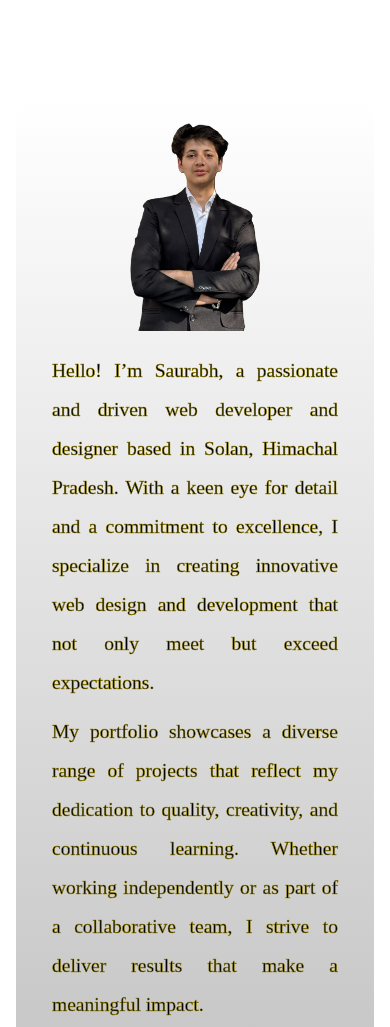
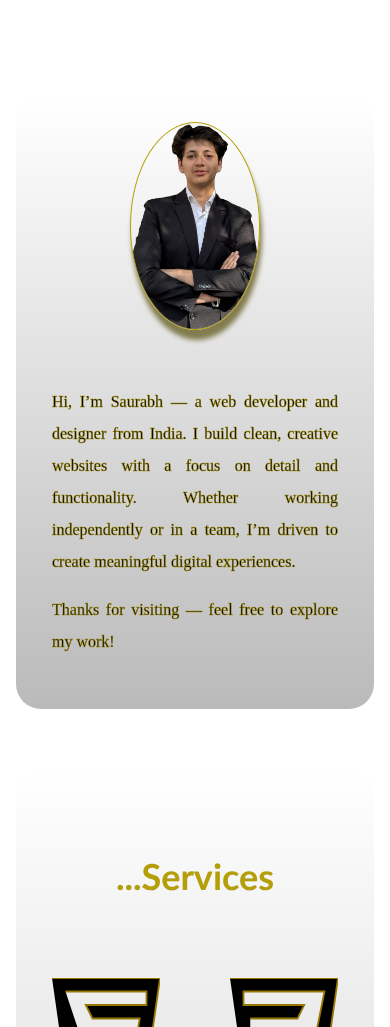
Before and after one commit to Saurabh-1785/Portfolio, a plain HTML site: page index.html in a window 390 px wide. Shown: the part 488-1515 px from the top of the page. Drawn offline with Linux system fonts and the light colour scheme; a web font is replaced by a local one.

Commit message:
make about paragraph smaller, adjust services svgs

```diff
--- a/index.html
+++ b/index.html
@@ -44,7 +44,7 @@
       <p class="console-line">console.log {</p>
       <h1 class="console-name1">'Saurabh</h1>
       <h1 class="console-name2">Chauhan'</h1>
-      <p class="console-line">}</p>
+      <p class="console-line">};</p>
     </div>
 
 
@@ -60,28 +60,25 @@
   </div>
 
   <div class="about" id="about">
-    <img src="images/2.png" alt="Image" class="left-image">
+    <div class="about-items">
+      <img src="images/2.png" alt="Image" class="left-image">
 
-    <p>
-      Hello! I’m Saurabh, a passionate and driven web developer and designer based in  Solan, Himachal Pradesh. With a keen eye for detail and a commitment to excellence, I specialize in creating  innovative web design and development that not only meet but exceed expectations.
+      <div class="about-paragraph">
+        <p>
+          Hi, I’m Saurabh — a web developer and designer from India.
+          I build clean, creative websites with a focus on detail and functionality.
+          Whether working independently or in a team, I’m driven to create meaningful digital experiences.
+          <p>Thanks for visiting — feel free to explore my work!</p>
 
-    </p>
-
-    <p>
-      My portfolio showcases a diverse range of projects that reflect my dedication to quality, creativity, and continuous learning. Whether working independently or as part of a collaborative team, I strive to deliver results that make a meaningful impact.
-
-    </p>
-
-    <p>
-      Thank you for visiting my portfolio. I invite you to explore my work and discover how my skills and experience can contribute to your next project.
-
-    </p>
+        </p>
+      </div>
+    </div>
 
   </div>
 
   <div class="services" id="services">
 
-    <h1>Services</h1>
+    <h1>...Services</h1>
 
     <div class="grid-container1">
 
@@ -204,7 +201,7 @@
   </div>
 
   <div class="project-container" id="projects">
-    <h1 class="project-heading">Projects</h1>
+    <h1 class="project-heading">...Projects</h1>
 
     <div class="project-grid">
 
--- a/style.css
+++ b/style.css
@@ -233,27 +233,34 @@ button:hover{
   box-sizing: border-box;
 }
 
+.about-items {
+  display: flex;
+  flex-wrap: wrap;
+  gap: 20px;
+  align-items: center;
+}
 
-
-.about p{
-
+.about-paragraph{
+  flex: 1;
   color: rgb(0, 0, 0);
-  font-size: clamp(18px, 5vw, 30px);
+  font-size: clamp(16px, 3vw, 34px);
   line-height: 2;
   margin: 20px;
   -webkit-text-stroke: 0.5px rgb(150, 130, 2);
 }
 
 .left-image {
-  float: right;
-  width: 35%;
+  flex-shrink: 0;
+  width: 30%;
   max-width: 250px;
   height: auto;
   margin: 10px 0 10px 20px;
   object-fit: cover;
-  border-radius: 10px;
+  border-radius: 50%;
   opacity: 1;
   box-sizing: border-box;
+  border: 1px solid  rgb(182,159,6);
+  box-shadow: 2px 10px 5px rgb(130, 124, 79);
 }
 
 .left-image:hover{
@@ -381,6 +388,7 @@ button:hover{
   width: 100%;
   box-sizing: border-box;
   box-shadow: 0 20px 40px rgba(0, 0, 0, 0.1);
+
 }
 
 .project-heading {
@@ -646,9 +654,9 @@ footer p{
 
   .my_image {
     position: absolute;
-    top: 50px;
+    top: 0;
     right: 10px;
-    width: 40%;
+    width: 60%;
     max-width: 400px;
     height: auto;
     opacity: 0.1;
@@ -670,8 +678,17 @@ footer p{
     box-sizing: border-box;
   }
 
+  .about-items {
+    display: flex;
+    flex-direction: column;
+    align-items: center;  /* center image horizontally */
+    text-align: center;   /* optional: center the text */
+    gap: 10px;
+  }
+
   .left-image {
-    float: none;
+
+    height: auto;
     display: block;
     width: 40%;
     max-width: 200px;
@@ -680,7 +697,8 @@ footer p{
     opacity: 1;
   }
 
-  .about p {
+  .about-paragraph {
+
     text-align: justify;
     margin: 10px 20px;
 
@@ -690,13 +708,24 @@ footer p{
 
   .grid-container1,
   .grid-container2 {
-    grid-template-columns: 1fr;
-    gap: 40px;
+    display: grid;
+    grid-template-columns: repeat(2, 1fr); /* max 2 per row */
+    gap: 30px;
+    justify-items: center;
+
+  }
+
+  .grid-container1 > .service-card:nth-last-child(1):nth-child(odd),
+  .grid-container2 > .service-card:nth-last-child(1):nth-child(odd) {
+    grid-column: 1 / -1;
+    justify-self: center;
   }
 
   .svg-container1 svg,
   .svg-container2 svg {
     max-width: 120px;
+
+
   }
 
   .project-container {
```
